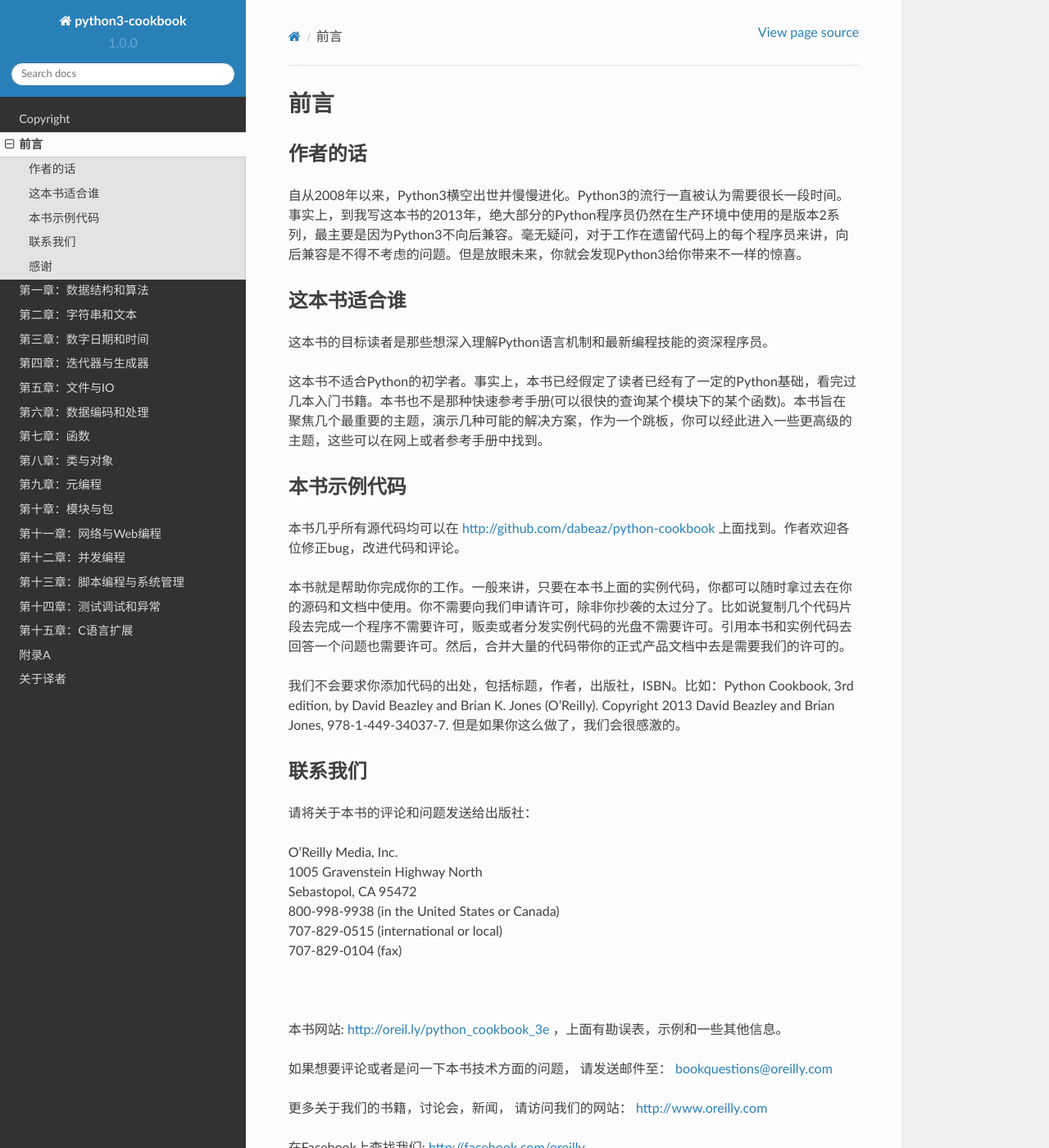
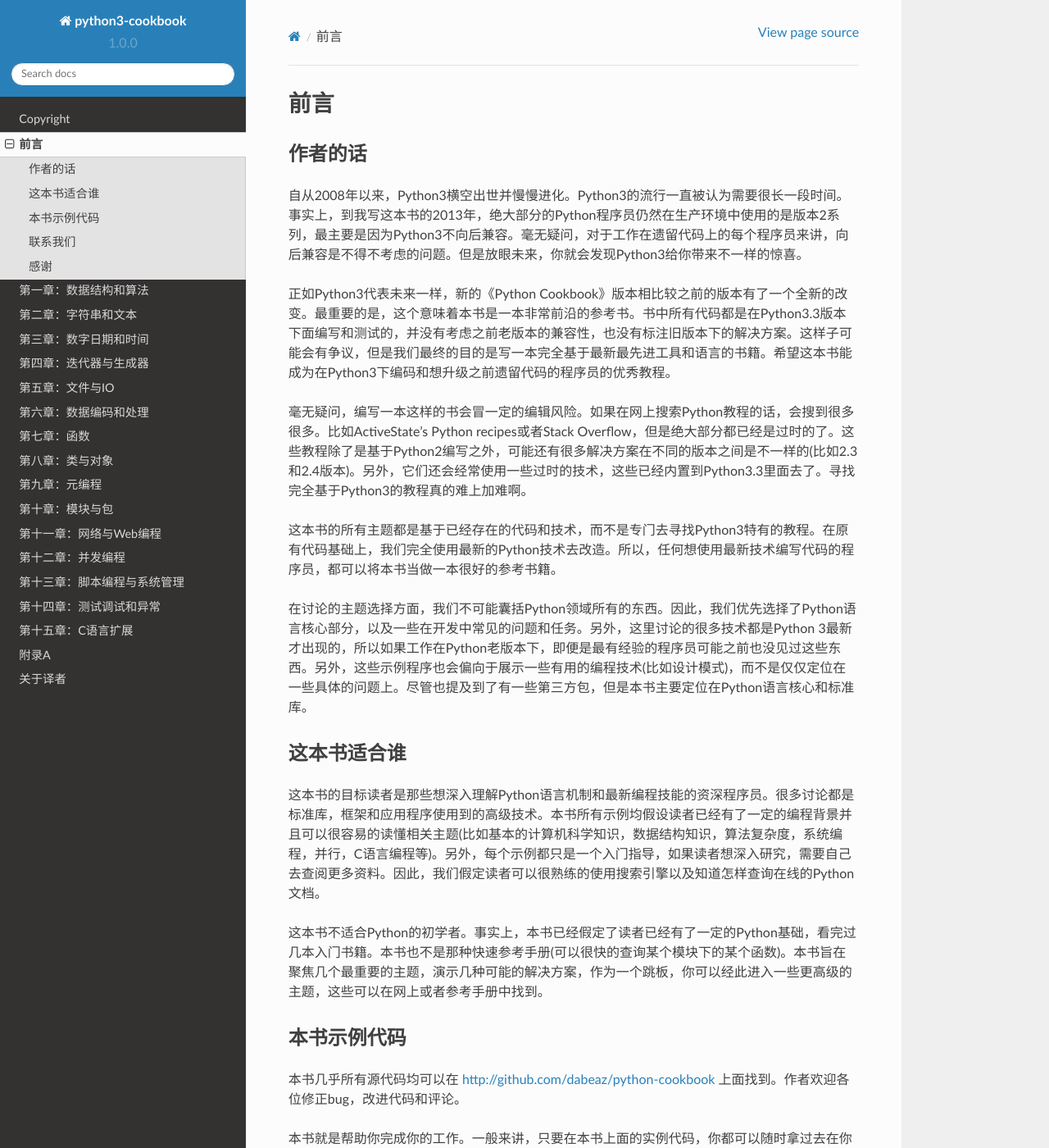
Before and after one commit to yidao620c/python3-cookbook, a Sphinx documentation site: the page built from source/preface.rst, in a window 1280 px wide and 1400 px high. Shown: the whole window at 82% size. Built offline with Sphinx 7.4.7 and the Read the Docs theme 2.0.0, drawn with Linux system fonts in a browser that asks for light colours; some of the changed text lies outside the part shown.

Commit message:
前言部分翻译完成

```diff
--- a/README.rst
+++ b/README.rst
@@ -30,8 +30,9 @@
 ++++++++
 备注
 ++++++++
-1. 所有文档均使用reStructuredText编辑，参考 reStructuredText_
-2. 当前文档生成托管在 readthedocs_ 上
+1. 原版PDF下载地址： http://pan.baidu.com/s/1dDhByJv
+#. 所有文档均使用reStructuredText编辑，参考 reStructuredText_
+#. 当前文档生成托管在 readthedocs_ 上
 #. 生成的文档预览地址： python3-cookbook_
 #. 使用了python官方文档主题 sphinx-rtd-theme_ ，也是默认的主题default.
 
--- a/source/preface.rst
+++ b/source/preface.rst
@@ -7,10 +7,18 @@
 ----------------------------------
 自从2008年以来，Python3横空出世并慢慢进化。Python3的流行一直被认为需要很长一段时间。事实上，到我写这本书的2013年，绝大部分的Python程序员仍然在生产环境中使用的是版本2系列，最主要是因为Python3不向后兼容。毫无疑问，对于工作在遗留代码上的每个程序员来讲，向后兼容是不得不考虑的问题。但是放眼未来，你就会发现Python3给你带来不一样的惊喜。
 
+正如Python3代表未来一样，新的《Python Cookbook》版本相比较之前的版本有了一个全新的改变。最重要的是，这个意味着本书是一本非常前沿的参考书。书中所有代码都是在Python3.3版本下面编写和测试的，并没有考虑之前老版本的兼容性，也没有标注旧版本下的解决方案。这样子可能会有争议，但是我们最终的目的是写一本完全基于最新最先进工具和语言的书籍。希望这本书能成为在Python3下编码和想升级之前遗留代码的程序员的优秀教程。
+
+毫无疑问，编写一本这样的书会冒一定的编辑风险。如果在网上搜索Python教程的话，会搜到很多很多。比如ActiveState’s Python recipes或者Stack Overflow，但是绝大部分都已经是过时的了。这些教程除了是基于Python2编写之外，可能还有很多解决方案在不同的版本之间是不一样的(比如2.3和2.4版本)。另外，它们还会经常使用一些过时的技术，这些已经内置到Python3.3里面去了。寻找完全基于Python3的教程真的难上加难啊。
+
+这本书的所有主题都是基于已经存在的代码和技术，而不是专门去寻找Python3特有的教程。在原有代码基础上，我们完全使用最新的Python技术去改造。所以，任何想使用最新技术编写代码的程序员，都可以将本书当做一本很好的参考书籍。
+
+在讨论的主题选择方面，我们不可能囊括Python领域所有的东西。因此，我们优先选择了Python语言核心部分，以及一些在开发中常见的问题和任务。另外，这里讨论的很多技术都是Python 3最新才出现的，所以如果工作在Python老版本下，即便是最有经验的程序员可能之前也没见过这些东西。另外，这些示例程序也会偏向于展示一些有用的编程技术(比如设计模式)，而不是仅仅定位在一些具体的问题上。尽管也提及到了有一些第三方包，但是本书主要定位在Python语言核心和标准库。
+
 ----------------------------------
 这本书适合谁
 ----------------------------------
-这本书的目标读者是那些想深入理解Python语言机制和最新编程技能的资深程序员。
+这本书的目标读者是那些想深入理解Python语言机制和最新编程技能的资深程序员。很多讨论都是标准库，框架和应用程序使用到的高级技术。本书所有示例均假设读者已经有了一定的编程背景并且可以很容易的读懂相关主题(比如基本的计算机科学知识，数据结构知识，算法复杂度，系统编程，并行，C语言编程等)。另外，每个示例都只是一个入门指导，如果读者想深入研究，需要自己去查阅更多资料。因此，我们假定读者可以很熟练的使用搜索引擎以及知道怎样查询在线的Python文档。
 
 这本书不适合Python的初学者。事实上，本书已经假定了读者已经有了一定的Python基础，看完过几本入门书籍。本书也不是那种快速参考手册(可以很快的查询某个模块下的某个函数)。本书旨在聚焦几个最重要的主题，演示几种可能的解决方案，作为一个跳板，你可以经此进入一些更高级的主题，这些可以在网上或者参考手册中找到。
 
@@ -19,7 +27,7 @@
 ----------------------------------
 本书几乎所有源代码均可以在 http://github.com/dabeaz/python-cookbook 上面找到。作者欢迎各位修正bug，改进代码和评论。
 
-本书就是帮助你完成你的工作。一般来讲，只要在本书上面的实例代码，你都可以随时拿过去在你的源码和文档中使用。你不需要向我们申请许可，除非你抄袭的太过分了。比如说复制几个代码片段去完成一个程序不需要许可，贩卖或者分发实例代码的光盘不需要许可。引用本书和实例代码去回答一个问题也需要许可。然后，合并大量的代码带你的正式产品文档中去是需要我们的许可的。
+本书就是帮助你完成你的工作。一般来讲，只要在本书上面的实例代码，你都可以随时拿过去在你的源码和文档中使用。你不需要向我们申请许可，除非你抄袭的太过分了。比如说复制几个代码片段去完成一个程序是不需要许可的，贩卖或者分发实例代码的光盘也不需要许可，引用本书和实例代码去网上回答一个问题也不需要许可。但是，合并大量的代码带你的正式产品或文档中去必须得到我们的许可。
 
 我们不会要求你添加代码的出处，包括标题，作者，出版社，ISBN。比如：Python Cookbook, 3rd edition, by David Beazley and Brian K. Jones (O’Reilly). Copyright 2013 David Beazley and Brian Jones, 978-1-449-34037-7. 但是如果你这么做了，我们会很感激的。
 
```
